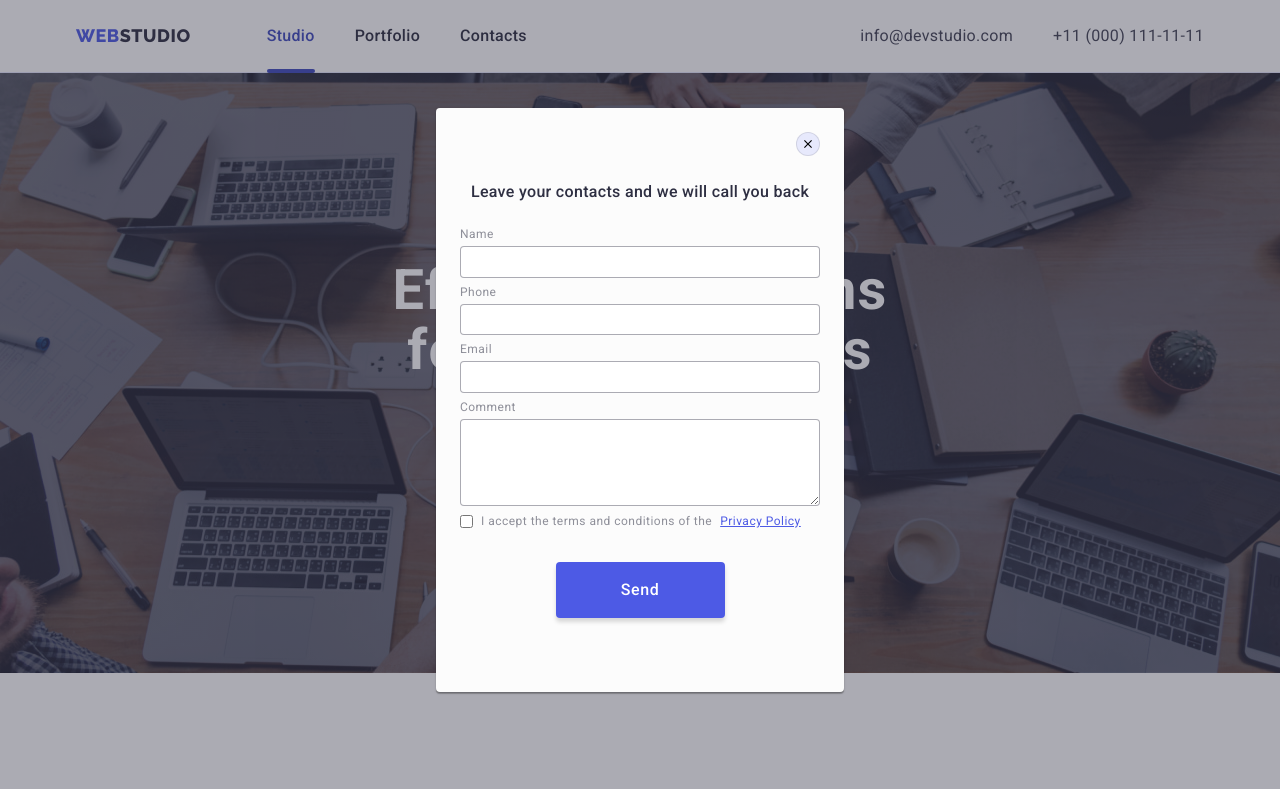
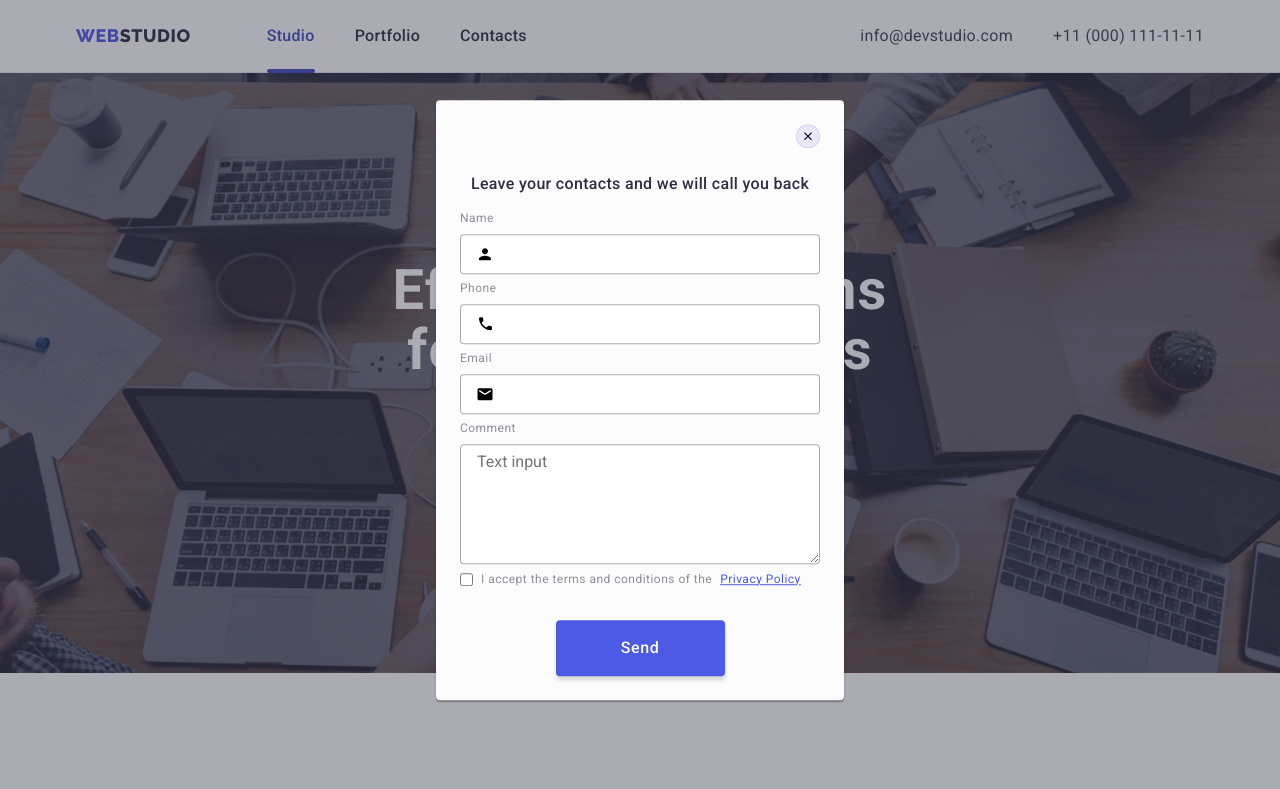
Before and after one commit to LMSerhii/goit-markup-hw-05, a plain HTML site: page index.html in a window 1280 px wide. Both pictures are taken after a click on the button "Order Service". Shown: the top 789 px of the page. Drawn offline with nearby package versions, Linux system fonts and the light colour scheme.

Commit message:
17.08.23
add style for footer input
add icon for modal input

```diff
--- a/css/styles.css
+++ b/css/styles.css
@@ -680,17 +680,26 @@ button {
   gap: 24px;
 }
 .footer-form-input {
-  min-width: 264px;
+  width: 264px;
+  height: 40px;
   padding: 8px 16px;
+
+  outline: none;
 
   background-color: transparent;
   color: var(--white-background-color);
   border-radius: 4px;
   border: 1px solid var(--white-background-color);
   box-shadow: 0px 4px 4px 0px rgba(0, 0, 0, 0.15);
+}
 
-  /* transition: border-color var(--animation); */
+.footer-form-input::placeholder {
+  color: var(--white-background-color);
+  font-size: 12px;
+  line-height: 2;
+  letter-spacing: 0.04em;
 }
+
 .footer-btn {
   display: inline-flex;
   padding: 8px 24px;
@@ -702,7 +711,6 @@ button {
   text-align: center;
 
   font-size: 16px;
-  font-style: normal;
   font-weight: 500;
   line-height: 1.5;
   letter-spacing: 0.04em;
@@ -756,6 +764,7 @@ button {
 
   width: 408px;
   min-height: 584px;
+  padding: 72px 24px 24px 24px;
 
   border-radius: 4px;
   background: var(--modal-background-color);
@@ -820,8 +829,6 @@ button {
   display: flex;
   flex-direction: column;
   gap: 8px;
-
-  padding: 72px 24px 24px 24px;
 }
 
 .modal-form-label {
@@ -836,22 +843,29 @@ button {
   letter-spacing: 0.04em;
 }
 
+.modal-form-input-wrapper {
+  position: relative;
+}
+
 .modal-form-input {
+  width: 360px;
+  height: 40px;
+
   padding: 8px 16px;
   border-radius: 4px;
   border: 1px solid rgba(46, 47, 66, 0.4);
+
+  outline: none;
 }
 
-.modal-form-input:focus-within {
-  border-color: var(--pressed-state-color);
+.modal-form-input-icon {
+  position: absolute;
+  left: 16px;
+  top: 8px;
 }
 
-.modal-form-input::placeholder {
-  color: rgba(46, 47, 66, 0.4);
-
-  font-size: 12px;
-  line-height: 1.16;
-  letter-spacing: 0.04em;
+.modal_textarea {
+  height: 120px;
 }
 
 .modal-pp-label {
@@ -868,7 +882,7 @@ button {
   margin-bottom: 24px;
 }
 
-.modla-pp-link {
+.modal-pp-link {
   color: var(--pressed-state-color);
 
   font-size: 12px;
--- a/index.html
+++ b/index.html
@@ -593,7 +593,7 @@
         </div>
         <div class="footer-form-wrapp">
           <p class="footer-form-header">Subscribe</p>
-          <form class="footer-form">
+          <form class="footer-form" name="subscribe_form">
             <input
               type="email"
               class="footer-form-input"
@@ -621,51 +621,69 @@
           </svg>
         </button>
 
-        <!-- Modal form  -->
-        <form class="modal-form">
         <!-- Modal header -->
         <p class="modal-header">
           Leave your contacts and we will call you back
         </p>
 
-          <label class="modal-form-label">
-            Name
+        <!-- Modal form  -->
+        <form
+          class="modal-form"
+          name="order_service"
+          novalidate
+          autocomplete="on"
+        >
+          <label class="modal-form-label" for="modal_name">Name</label>
+
+          <div class="modal-form-input-wrapper">
             <input
               class="modal-form-input"
               type="text"
-              name="name"
+              name="modal_name"
+              id="modal_name"
               placeholder=""
-              autofocus
             />
-          </label>
-          <label class="modal-form-label">
-            Phone
+            <svg class="modal-form-input-icon" width="18" height="24">
+              <use href="./images/icons.svg#icon-person"></use>
+            </svg>
+          </div>
+
+          <label class="modal-form-label" for="modal_phone">Phone</label>
+            <div class="modal-form-input-wrapper">
               <input
                 class="modal-form-input"
                 type="tel"
-              name="phone"
+                name="modal_phone"
+                id="modal_phone"
                 placeholder=""
               />
-          </label>
-          <label class="modal-form-label">
-            Email
+              <svg class="modal-form-input-icon" width="18" height="24">
+                <use href="./images/icons.svg#icon-phone"></use>
+              </svg>
+            </div>
+
+          <label class="modal-form-label" for="modal_email">Email</label>
+            <div class="modal-form-input-wrapper">
               <input
                 class="modal-form-input"
                 type="email"
-              name="email"
+                name="modal_email"
+                id="modal_email"
                 placeholder=""
               />
-          </label>
-          <label class="modal-form-label">
-            Comment
+              <svg class="modal-form-input-icon" width="18" height="24">
+                <use href="./images/icons.svg#icon-email"></use>
+              </svg>
+            </div>
+          <label class="modal-form-label" for="modal_comment">Comment</label>
             <textarea
-              class="modal-form-input"
-              name="comment"
+              class="modal-form-input modal_textarea"
+              name="modal_comment"
+              id="modal_comment"
               placeholder="Text input"
-              rows="5"
-            >
-            </textarea>
-          </label>
+              rows="8"
+            ></textarea>
+
 
           <label class="modal-pp-label">
             <input
@@ -675,7 +693,7 @@
               name="privacy-policy"
             />
             I accept the terms and conditions of the
-            <a href="" class="modla-pp-link link">Privacy Policy</a>
+            <a href="" class="modal-pp-link link">Privacy Policy</a>
           </label>
           <button class="modal-btn-send" type="submit">Send</button>
         </form>
```
Also changed, not shown: portfolio.html (+18 -0 lines). Lines whose indentation alone changed are shown as unchanged.
